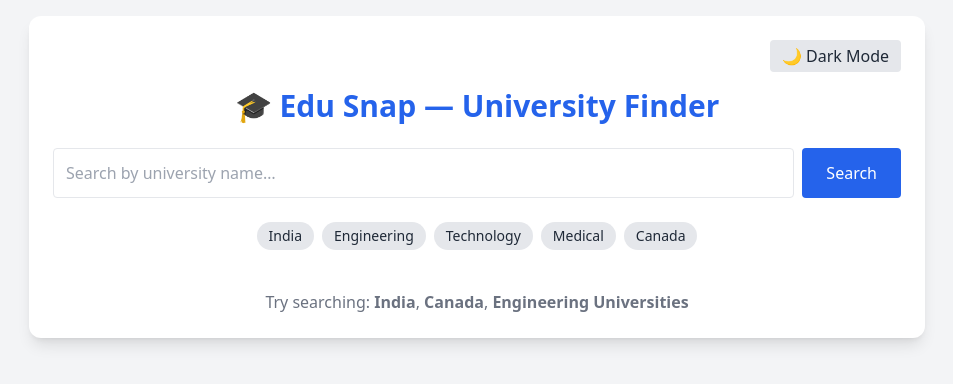
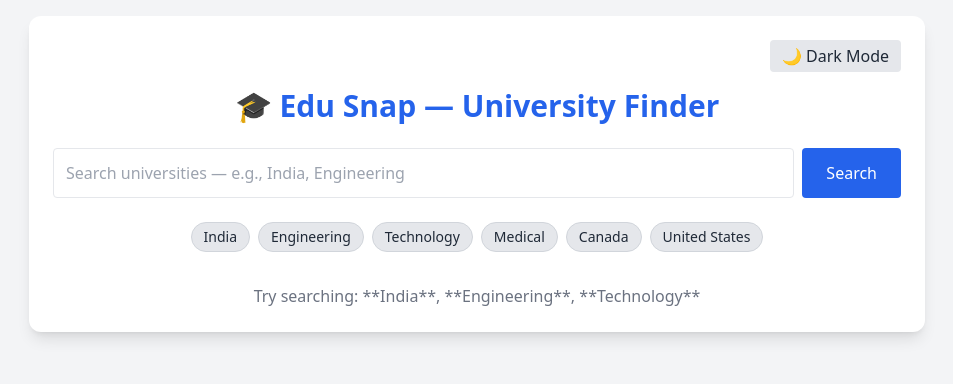
Before and after one commit to Tejas2913/Image_Fetcher_API, a React (Vite) app: page / in a window 1280 px wide. Shown: the top 384 px of the page, without its empty margins (163-1116 px from the left). Built offline with nearby package versions, Linux system fonts and the light colour scheme.

Commit message:
Update App.jsx

```diff
--- a/src/App.jsx
+++ b/src/App.jsx
@@ -1,26 +1,27 @@
-// App.jsx
 import { useState } from "react";
 import axios from "axios";
 
 function App() {
   const [keyword, setKeyword] = useState("");
-  const [results, setResults] = useState([]);
+  const [universities, setUniversities] = useState([]);
   const [loading, setLoading] = useState(false);
   const [darkMode, setDarkMode] = useState(false);
 
-  const suggestions = ["India", "Engineering", "Technology", "Medical", "Canada"];
+  const suggestions = [
+    "India", "Engineering", "Technology", "Medical", "Canada", "United States"
+  ];
 
   const searchUniversities = async (e) => {
-    if (e.preventDefault) e.preventDefault();
+    e.preventDefault();
     setLoading(true);
+
     try {
-      const response = await axios.get(
-        "https://universities.hipolabs.com/search",
-        { params: { name: keyword } }
+      const res = await axios.get(
+        `https://cors-anywhere.herokuapp.com/https://universities.hipolabs.com/search?name=${keyword}`
       );
-      setResults(response.data);
+      setUniversities(res.data);
     } catch (err) {
-      console.error("Error fetching:", err);
+      console.error("Error fetching universities:", err);
       alert("Error fetching universities");
     }
     setLoading(false);
@@ -29,14 +30,15 @@ function App() {
   return (
     <div className={darkMode ? "dark" : ""}>
       <div className="min-h-screen bg-gray-100 dark:bg-gray-900 flex justify-center items-start p-4">
-        <div className="w-full max-w-4xl bg-white dark:bg-gray-800 rounded-xl shadow-lg p-6">
+        <div className="max-w-4xl w-full bg-white dark:bg-gray-800 p-6 rounded-xl shadow-lg">
 
+          {/* Dark Mode */}
           <div className="flex justify-end mb-4">
             <button
               onClick={() => setDarkMode(!darkMode)}
-              className="px-3 py-1 bg-gray-200 dark:bg-gray-700 rounded text-gray-800 dark:text-gray-100"
+              className="px-3 py-1 bg-gray-200 dark:bg-gray-700 rounded text-gray-800 dark:text-white"
             >
-              {darkMode ? "☀ Light Mode" : "🌙 Dark Mode"}
+              {darkMode ? "☀️ Light Mode" : "🌙 Dark Mode"}
             </button>
           </div>
 
@@ -44,10 +46,11 @@ function App() {
             🎓 Edu Snap — University Finder
           </h1>
 
+          {/* Search Form */}
           <form onSubmit={searchUniversities} className="flex gap-2 mb-6">
             <input
               type="text"
-              placeholder="Search by university name…"
+              placeholder="Search universities — e.g., India, Engineering"
               value={keyword}
               onChange={(e) => setKeyword(e.target.value)}
               className="flex-1 p-3 border rounded dark:bg-gray-700 dark:text-white"
@@ -58,34 +61,39 @@ function App() {
             </button>
           </form>
 
-          <div className="flex flex-wrap gap-2 mb-4 justify-center">
+          {/* Suggestions */}
+          <div className="flex flex-wrap gap-2 justify-center mb-4">
             {suggestions.map((s, idx) => (
               <button
                 key={idx}
                 onClick={() => {
                   setKeyword(s);
-                  searchUniversities({preventDefault:()=>{}});
+                  searchUniversities({ preventDefault: () => {} });
                 }}
-                className="px-3 py-1 bg-gray-200 dark:bg-gray-700 text-gray-800 dark:text-gray-100 rounded-full text-sm"
+                className="px-3 py-1 text-sm rounded-full bg-gray-200 dark:bg-gray-700 text-gray-800 dark:text-gray-100 border border-gray-300 dark:border-gray-600 hover:bg-blue-600 hover:text-white dark:hover:bg-blue-500 transition"
               >
                 {s}
               </button>
             ))}
           </div>
 
-          {loading && <p className="text-center text-blue-500 mb-4">Loading results…</p>}
+          {/* Loader */}
+          {loading && (
+            <p className="text-center text-blue-500 mb-4">Loading universities...</p>
+          )}
 
-          <div className="grid gap-4 sm:grid-cols-2 md:grid-cols-3">
-            {results.map((uni, i) => (
+          {/* Results */}
+          <div className="grid sm:grid-cols-2 md:grid-cols-3 gap-4">
+            {universities.map((u, i) => (
               <div key={i} className="bg-gray-50 dark:bg-gray-700 p-4 rounded-lg shadow">
-                <h3 className="text-lg font-semibold dark:text-white">{uni.name}</h3>
-                <p className="text-sm text-gray-600 dark:text-gray-300">Country: {uni.country}</p>
-                <p className="text-xs text-gray-500 dark:text-gray-400">Domain: {uni.domains?.[0]}</p>
+                <h3 className="font-semibold dark:text-white">{u.name}</h3>
+                <p className="text-sm text-gray-600 dark:text-gray-300">Country: {u.country}</p>
+                <p className="text-xs text-gray-500 dark:text-gray-400">Domain: {u.domains?.[0]}</p>
                 <a
-                  href={uni.web_pages?.[0]}
+                  href={u.web_pages?.[0]}
                   target="_blank"
                   rel="noreferrer"
-                  className="inline-block mt-2 w-full text-center bg-blue-600 text-white py-1 rounded hover:bg-blue-700"
+                  className="mt-2 block text-center bg-blue-600 text-white py-1 rounded-md"
                 >
                   Visit Website
                 </a>
@@ -93,11 +101,12 @@ function App() {
             ))}
           </div>
 
-          {!loading && results.length === 0 && (
-            <p className="text-center mt-6 text-gray-500 dark:text-gray-300">
-              Try searching: <b>India</b>, <b>Canada</b>, <b>Engineering Universities</b>
+          {!loading && universities.length === 0 && (
+            <p className="text-center text-gray-500 dark:text-gray-300 mt-4">
+              Try searching: **India**, **Engineering**, **Technology**
             </p>
           )}
+
         </div>
       </div>
     </div>
```
